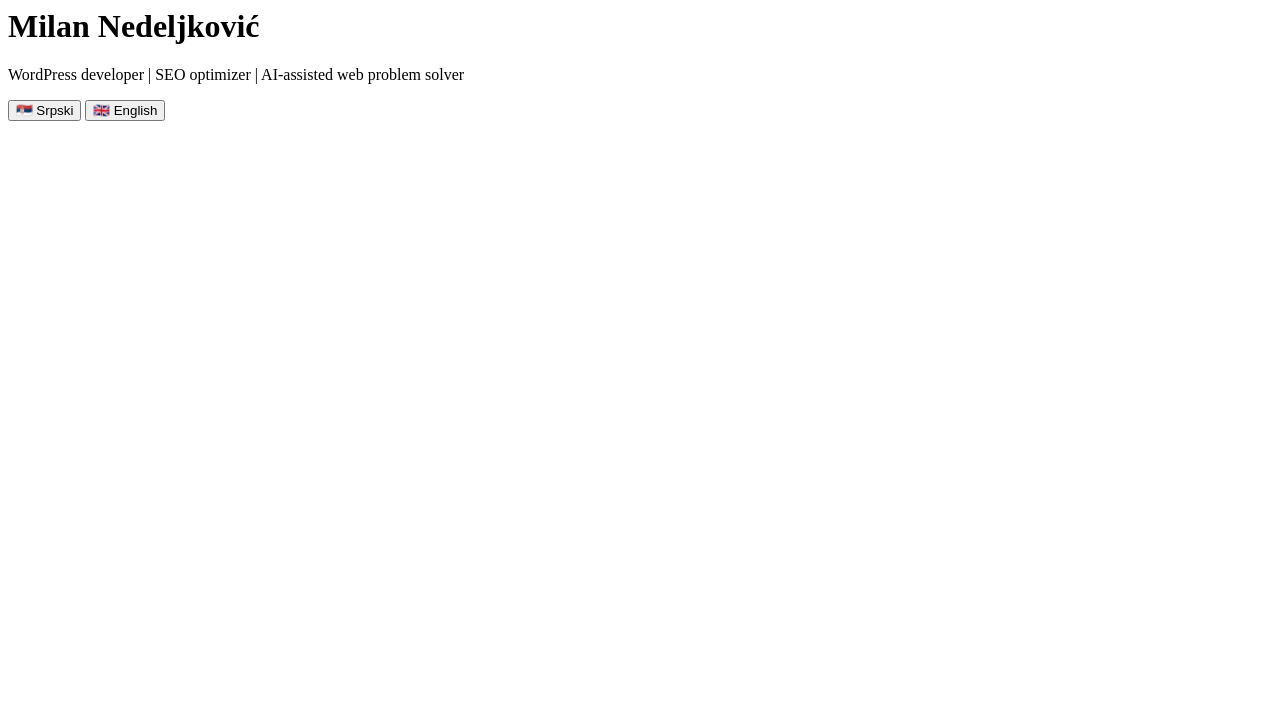
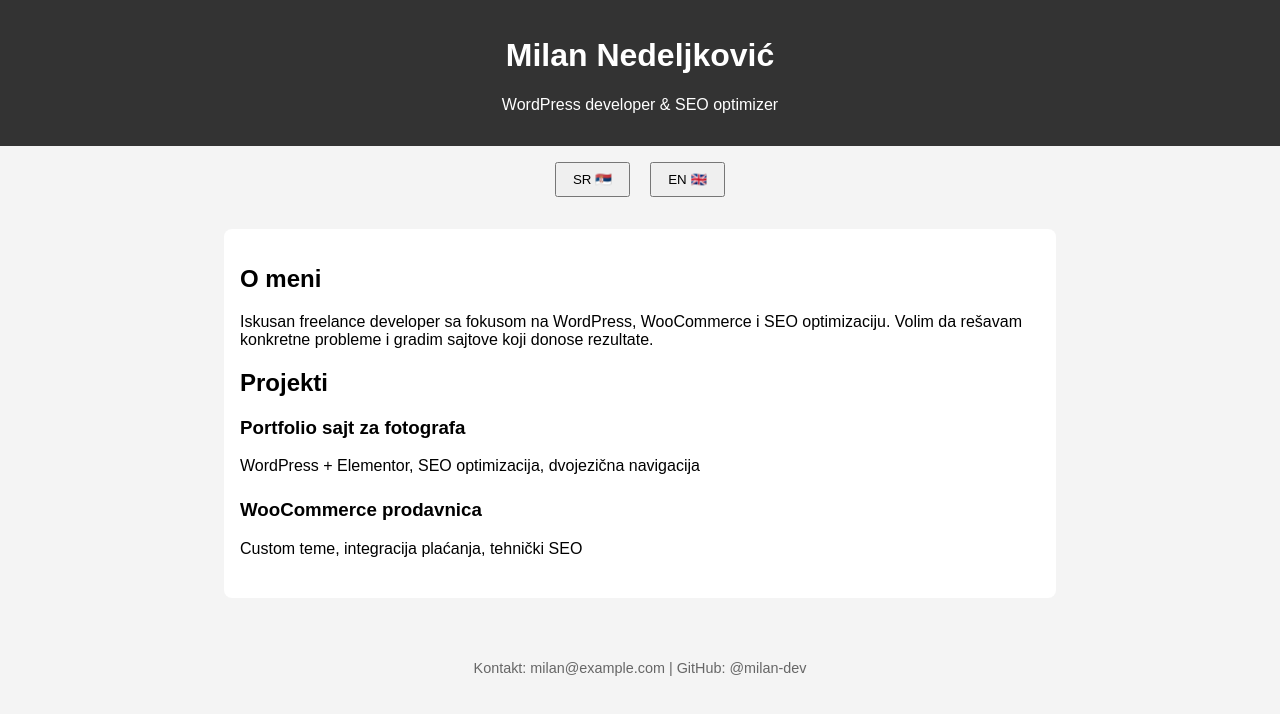
Before and after one commit to milannedeljkovic-webdev/portfolio-site, a plain HTML site: page index.html in a window 1280 px wide. Drawn offline with Linux system fonts and the light colour scheme.

Commit message:
Update index.html

```diff
--- a/index.html
+++ b/index.html
@@ -1,4 +1,80 @@
-<h1>Milan Nedeljković</h1>
-<p>WordPress developer | SEO optimizer | AI-assisted web problem solver</p>
-<button onclick="switchLanguage('sr')">🇷🇸 Srpski</button>
-<button onclick="switchLanguage('en')">🇬🇧 English</button>
+<!DOCTYPE html>
+<html lang="sr">
+<head>
+  <meta charset="UTF-8" />
+  <meta name="viewport" content="width=device-width, initial-scale=1.0" />
+  <title>Milan Nedeljković | Portfolio</title>
+  <link rel="stylesheet" href="style.css" />
+  <style>
+    body { font-family: sans-serif; margin: 0; padding: 0; background: #f4f4f4; }
+    header { background: #333; color: white; padding: 1rem; text-align: center; }
+    nav { text-align: center; margin: 1rem 0; }
+    nav button { margin: 0 0.5rem; padding: 0.5rem 1rem; cursor: pointer; }
+    section { max-width: 800px; margin: 2rem auto; padding: 1rem; background: white; border-radius: 8px; }
+    .project { margin-bottom: 1.5rem; }
+    footer { text-align: center; padding: 1rem; font-size: 0.9rem; color: #666; }
+  </style>
+</head>
+<body>
+  <header>
+    <h1 id="title">Milan Nedeljković</h1>
+    <p id="subtitle">WordPress developer & SEO optimizer</p>
+  </header>
+
+  <nav>
+    <button onclick="setLanguage('sr')">SR 🇷🇸</button>
+    <button onclick="setLanguage('en')">EN 🇬🇧</button>
+  </nav>
+
+  <section>
+    <h2 id="about-title">O meni</h2>
+    <p id="about-text">
+      Iskusan freelance developer sa fokusom na WordPress, WooCommerce i SEO optimizaciju. Volim da rešavam konkretne probleme i gradim sajtove koji donose rezultate.
+    </p>
+
+    <h2 id="projects-title">Projekti</h2>
+    <div class="project">
+      <h3>Portfolio sajt za fotografa</h3>
+      <p>WordPress + Elementor, SEO optimizacija, dvojezična navigacija</p>
+    </div>
+    <div class="project">
+      <h3>WooCommerce prodavnica</h3>
+      <p>Custom teme, integracija plaćanja, tehnički SEO</p>
+    </div>
+  </section>
+
+  <footer>
+    <p id="contact-text">Kontakt: milan@example.com | GitHub: @milan-dev</p>
+  </footer>
+
+  <script>
+    const content = {
+      sr: {
+        title: "Milan Nedeljković",
+        subtitle: "WordPress developer & SEO optimizer",
+        aboutTitle: "O meni",
+        aboutText: "Iskusan freelance developer sa fokusom na WordPress, WooCommerce i SEO optimizaciju. Volim da rešavam konkretne probleme i gradim sajtove koji donose rezultate.",
+        projectsTitle: "Projekti",
+        contactText: "Kontakt: milan@example.com | GitHub: @milan-dev"
+      },
+      en: {
+        title: "Milan Nedeljković",
+        subtitle: "WordPress developer & SEO optimizer",
+        aboutTitle: "About Me",
+        aboutText: "Experienced freelance developer focused on WordPress, WooCommerce, and SEO optimization. I enjoy solving practical problems and building sites that deliver results.",
+        projectsTitle: "Projects",
+        contactText: "Contact: milan@example.com | GitHub: @milan-dev"
+      }
+    };
+
+    function setLanguage(lang) {
+      document.getElementById("title").textContent = content[lang].title;
+      document.getElementById("subtitle").textContent = content[lang].subtitle;
+      document.getElementById("about-title").textContent = content[lang].aboutTitle;
+      document.getElementById("about-text").textContent = content[lang].aboutText;
+      document.getElementById("projects-title").textContent = content[lang].projectsTitle;
+      document.getElementById("contact-text").textContent = content[lang].contactText;
+    }
+  </script>
+</body>
+</html>
```
